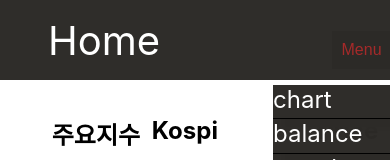
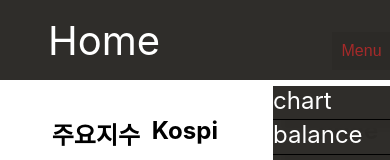
Before and after one commit to wldn143/stock_quant_trading_web, a React (Create React App) app: page /home in a window 390 px wide. In both pictures the pointer is over the button "Menu". Shown: the top 160 px of the page. Built offline with nearby package versions, Linux system fonts and the light colour scheme.

Commit message:
menu 버튼 모든 모니터에 맞게 설정

```diff
--- a/src/component/layout/NavBar.module.css
+++ b/src/component/layout/NavBar.module.css
@@ -53,13 +53,13 @@
     color: yellowgreen;
 }
 
-@media(max-width: 800px){     /* 화면 줄였을때, 메뉴리스트 드롭다운 버튼으로 변경 */
+@media(max-width: 50rem){     /* 화면 줄였을때, 메뉴리스트 드롭다운 버튼으로 변경 */
     .Menu{
         display: none;
     }
 
     .dropdown{
-        display: block;
+        display: inline-block;
         width: 30%;
     }
 
@@ -91,7 +91,7 @@
     }
 
     .dropdown:hover .dropbtn{
-        margin-top:190px;
+        margin-top:12rem;
         color: brown;
     }
 
```
